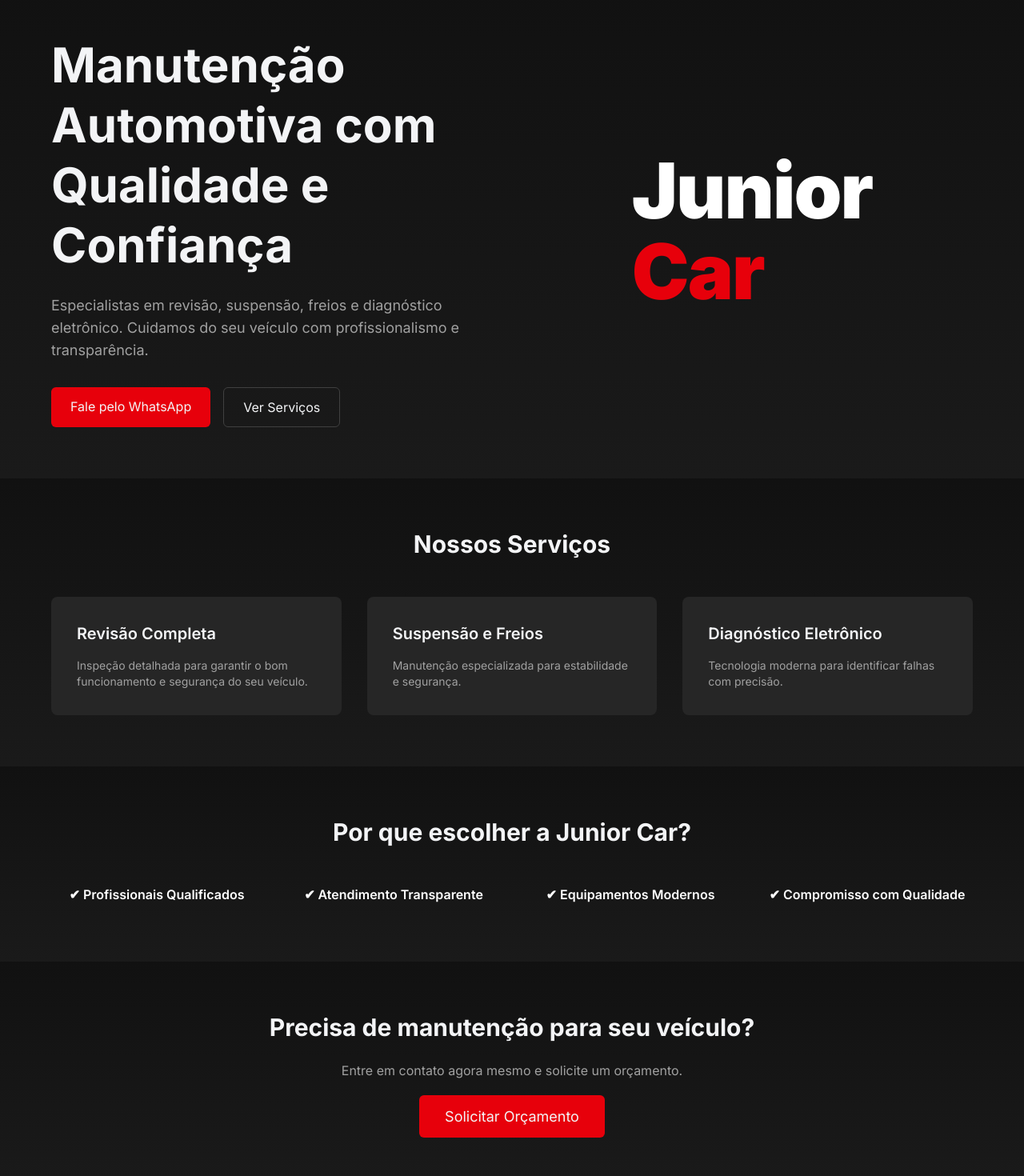
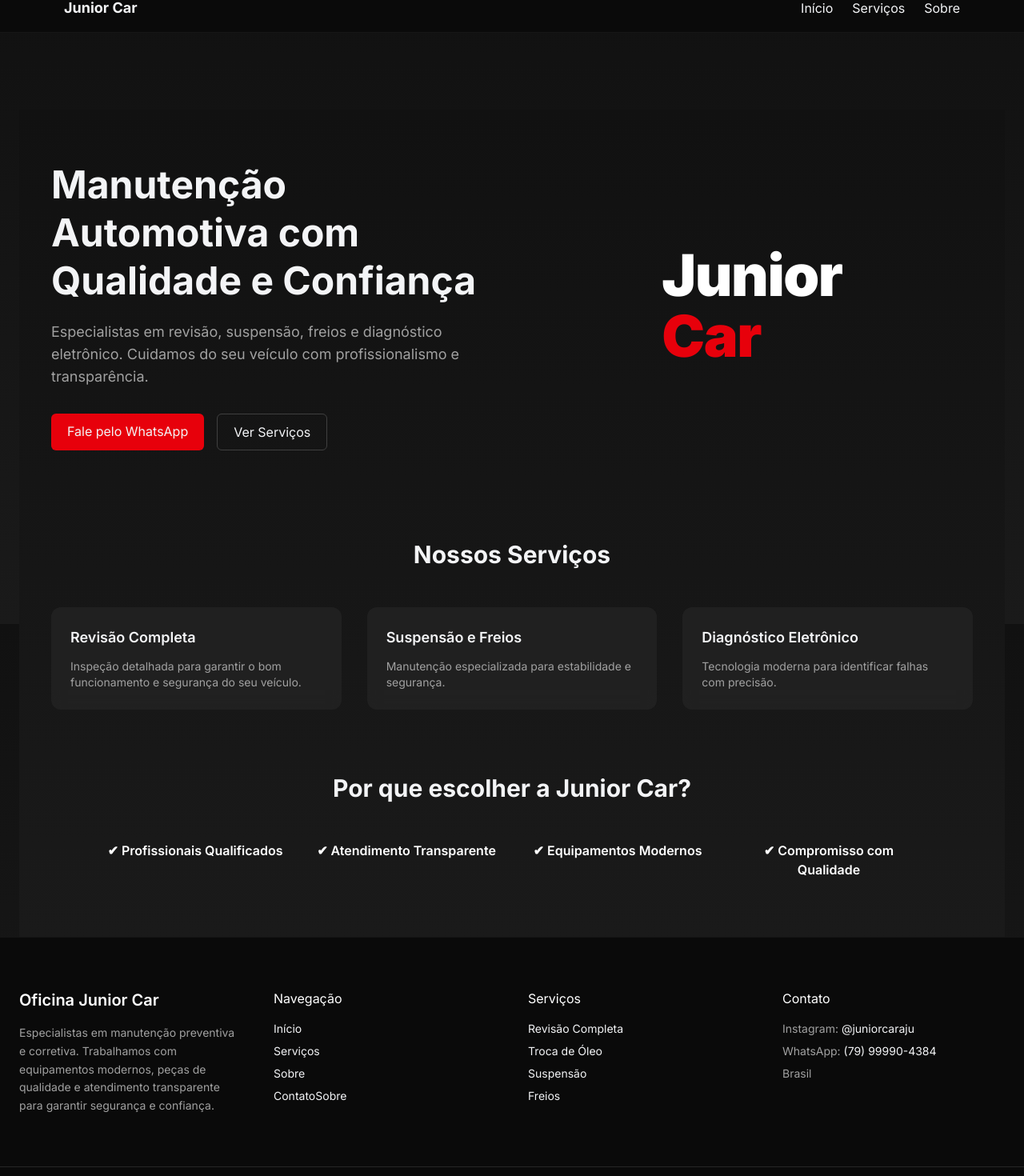
Before and after one commit to jg4dev/juniorcar, a Next.js app: page / in a window 1280 px wide. Shown: the part 20-1490 px from the top of the page at 80% size. Built offline with nearby package versions, Linux system fonts and the light colour scheme.

Commit message:
Ajuste final de layout e tamanhos da Home

```diff
--- a/src/app/layout.tsx
+++ b/src/app/layout.tsx
@@ -5,31 +5,32 @@
 import Footer from "src/components/Footer";
 import PageTransition from "src/components/PageTransition";
 import { Inter } from "next/font/google";
+
+const inter = Inter({
+  subsets: ["latin"],
+  weight: ["400", "600", "700", "800", "900"],
+});
+
 export default function RootLayout({
   children,
 }: {
   children: ReactNode;
 }) {
   return (
-   <html lang="pt-BR">
-  <body className={inter.className}>
-    {children}
+    <html lang="pt-BR" className="bg-neutral-900">
+      <body className={`${inter.className} bg-neutral-900 min-h-screen flex flex-col`}>
 
         <Navbar />
 
         <PageTransition>
-          {children}
+          <main className="flex-1">
+            {children}
+          </main>
         </PageTransition>
 
         <Footer />
 
-
       </body>
     </html>
   );
-
 }
-const inter = Inter({
-  subsets: ["latin"],
-  weight: ["400", "600", "700", "800", "900"],
-});
--- a/src/app/page.tsx
+++ b/src/app/page.tsx
@@ -4,19 +4,20 @@
 
 export default function Home() {
   return (
-    <main className="bg-neutral-900 text-white min-h-screen">
+    <main className="bg-neutral-950 text-white min-h-screen">
+
       {/* HERO */}
-      <section className="py-28 px-6">
+      <section className="px-6 pt-24 pb-20">
         <div className="max-w-6xl mx-auto grid md:grid-cols-2 gap-12 items-center">
+
           <div>
-            <h1 className="text-4xl md:text-6xl font-bold mb-6 leading-tight">
+            <h1 className="text-3xl md:text-5xl font-bold leading-tight mb-5">
               Manutenção Automotiva com Qualidade e Confiança
             </h1>
 
-            <p className="text-lg text-neutral-400 mb-8">
-              Especialistas em revisão, suspensão, freios e diagnóstico
-              eletrônico. Cuidamos do seu veículo com profissionalismo e
-              transparência.
+            <p className="text-base md:text-lg text-neutral-400 mb-8 max-w-xl">
+              Especialistas em revisão, suspensão, freios e diagnóstico eletrônico.
+              Cuidamos do seu veículo com profissionalismo e transparência.
             </p>
 
             <div className="flex gap-4">
@@ -24,121 +25,103 @@
                 href="https://wa.me/5579999904384"
                 target="_blank"
                 rel="noopener noreferrer"
-                className="bg-red-600 hover:bg-red-700 px-6 py-3 rounded-md transition-colors"
+                className="bg-red-600 hover:bg-red-700 px-5 py-2.5 rounded-md transition-all duration-300 text-sm md:text-base"
               >
                 Fale pelo WhatsApp
               </a>
 
               <Link
                 href="/servicos"
-                className="border border-neutral-700 hover:border-white px-6 py-3 rounded-md transition-colors"
+                className="border border-neutral-700 hover:border-red-600 px-5 py-2.5 rounded-md transition-all duration-300 text-sm md:text-base"
               >
                 Ver Serviços
               </Link>
             </div>
           </div>
 
-          <div className="h-[400px] flex items-center justify-center">
-            <h2 className="text-7xl md:text-8xl font-black leading-[1.05] tracking-[-0.02em]">
+          <div className="flex items-center justify-center">
+            <h2 className="text-6xl md:text-7xl font-black leading-[1.05] tracking-[-0.02em]">
               <span className="text-white">Junior</span>
               <br />
               <span className="text-red-600">Car</span>
             </h2>
           </div>
-        </div>
-      </section>
 
-      {/* SERVIÇOS */}
-      <section className="px-6 py-20 border-t border-white/5">
-        <div className="max-w-6xl mx-auto">
-          <h2 className="text-3xl font-bold text-center mb-12">
+          <div className="max-w-6xl mx-auto col-span-2 mt-16">
+
+            <h2 className="text-2xl md:text-3xl font-bold text-center mb-12">
               Nossos Serviços
             </h2>
 
             <div className="grid md:grid-cols-3 gap-8">
-            <div className="bg-neutral-800 p-8 rounded-lg">
-              <h3 className="text-xl font-semibold mb-4">Revisão Completa</h3>
+
+              <div className="bg-neutral-800/70 backdrop-blur p-6 rounded-xl hover:bg-neutral-800 transition-all duration-300">
+                <h3 className="text-lg font-semibold mb-3">Revisão Completa</h3>
                 <p className="text-neutral-400 text-sm">
                   Inspeção detalhada para garantir o bom funcionamento e segurança
                   do seu veículo.
                 </p>
               </div>
 
-            <div className="bg-neutral-800 p-8 rounded-lg">
-              <h3 className="text-xl font-semibold mb-4">Suspensão e Freios</h3>
+              <div className="bg-neutral-800/70 backdrop-blur p-6 rounded-xl hover:bg-neutral-800 transition-all duration-300">
+                <h3 className="text-lg font-semibold mb-3">Suspensão e Freios</h3>
                 <p className="text-neutral-400 text-sm">
                   Manutenção especializada para estabilidade e segurança.
                 </p>
               </div>
 
-            <div className="bg-neutral-800 p-8 rounded-lg">
-              <h3 className="text-xl font-semibold mb-4">
+              <div className="bg-neutral-800/70 backdrop-blur p-6 rounded-xl hover:bg-neutral-800 transition-all duration-300">
+                <h3 className="text-lg font-semibold mb-3">
                   Diagnóstico Eletrônico
                 </h3>
                 <p className="text-neutral-400 text-sm">
                   Tecnologia moderna para identificar falhas com precisão.
                 </p>
               </div>
+
             </div>
-        </div>
-      </section>
 
-      {/* DIFERENCIAIS */}
-      <section className="px-6 py-20 border-t border-white/5">
-        <div className="max-w-6xl mx-auto text-center">
-          <h2 className="text-3xl font-bold mb-12">
+            <div className="max-w-5xl mx-auto text-center mt-20">
+
+              <h2 className="text-2xl md:text-3xl font-bold mb-12">
                 Por que escolher a Junior Car?
               </h2>
 
               <div className="grid md:grid-cols-4 gap-8 text-neutral-400">
+
                 <div>
-              <h4 className="text-white font-semibold mb-2">
+                  <h4 className="text-white font-semibold text-sm md:text-base mb-2">
                     ✔ Profissionais Qualificados
                   </h4>
                 </div>
 
                 <div>
-              <h4 className="text-white font-semibold mb-2">
+                  <h4 className="text-white font-semibold text-sm md:text-base mb-2">
                     ✔ Atendimento Transparente
                   </h4>
                 </div>
 
                 <div>
-              <h4 className="text-white font-semibold mb-2">
+                  <h4 className="text-white font-semibold text-sm md:text-base mb-2">
                     ✔ Equipamentos Modernos
                   </h4>
                 </div>
 
                 <div>
-              <h4 className="text-white font-semibold mb-2">
+                  <h4 className="text-white font-semibold text-sm md:text-base mb-2">
                     ✔ Compromisso com Qualidade
                   </h4>
                 </div>
+
               </div>
+
+            </div>
+
+          </div>
+
         </div>
       </section>
 
-      {/* CTA FINAL */}
-      <section className="px-6 py-20 border-t border-white/5 text-center">
-        <div className="max-w-4xl mx-auto">
-          <h2 className="text-3xl font-bold mb-6">
-            Precisa de manutenção para seu veículo?
-          </h2>
-
-          <p className="text-neutral-400 mb-8">
-            Entre em contato agora mesmo e solicite um orçamento.
-          </p>
-
-          <a
-            href="https://wa.me/5579999904384"
-            target="_blank"
-            rel="noopener noreferrer"
-            className="bg-red-600 hover:bg-red-700 px-8 py-4 rounded-md text-lg transition-colors"
-          >
-            Solicitar Orçamento
-          </a>
-        </div>
-      </section>
     </main>
   );
 }
```
Lines whose indentation alone changed are shown as unchanged.
